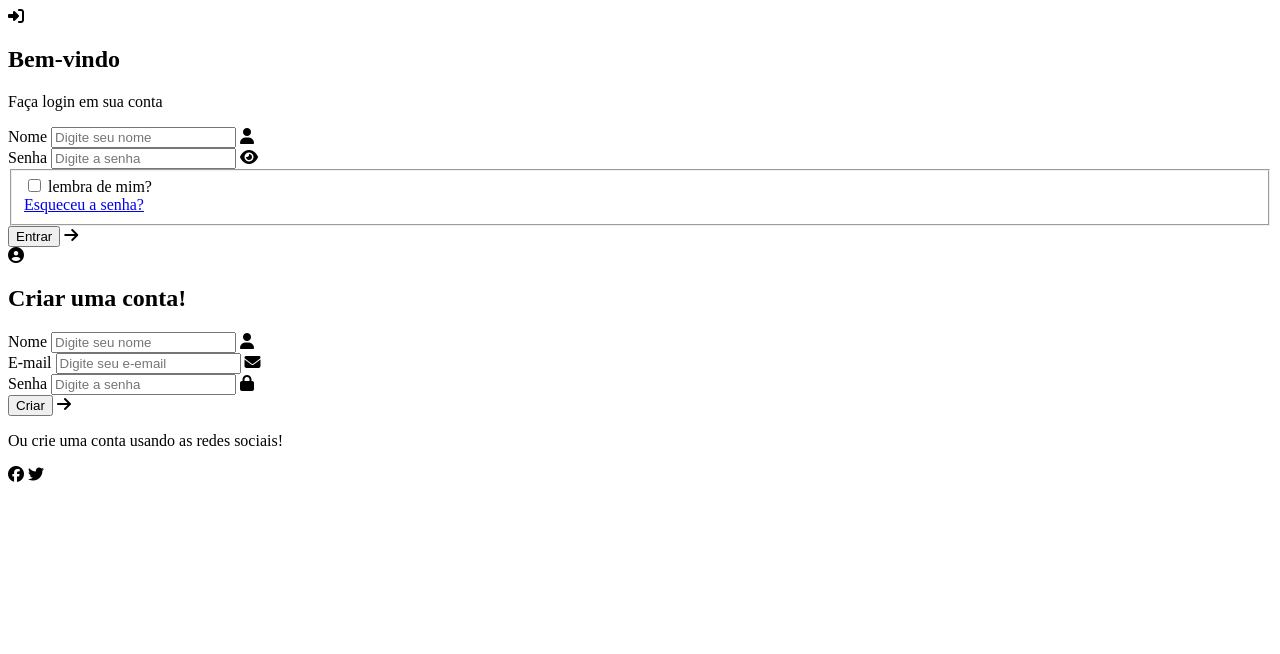
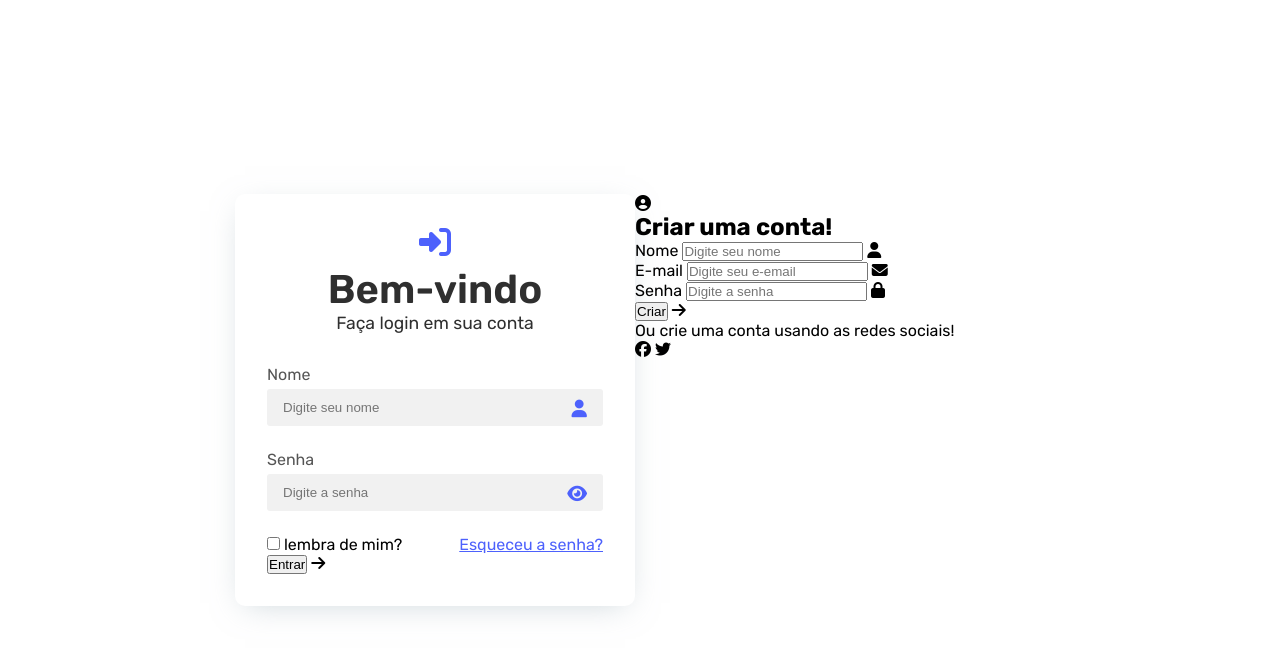
Before and after one commit to kauasilvandrade/formulario, a plain HTML site: page index.html in a window 1280 px wide. Drawn offline with Linux system fonts and the light colour scheme.

Commit message:
terminei o input nome e senha

```diff
--- a/estilo/style.css
+++ b/estilo/style.css
@@ -0,0 +1,158 @@
+@charset "UTF-8";
+
+/* FONT */
+@import url('https://fonts.googleapis.com/css2?family=Rubik:wght@300;400;500;600;700;800;900&display=swap');
+
+/* CONFIGURAÇÕES GLOBAIS */
+* {
+    margin: 0;
+    padding: 0;
+    box-sizing: border-box;
+}
+
+/* CORPO */
+body {
+    background-color: #fff;
+    min-height: 100vh;
+    min-width: 100vw;
+    display: flex;
+    align-items: center;
+    justify-content: center;
+    font-family: "Rubik", sans-serif;
+}
+
+.container {
+    display: flex;
+}
+
+/* SEÇÃO BEM VINDO */
+section.secao-bem-vindo {
+    background-color: #fff;
+    box-shadow: 0 7px 30px -10px rgb(150 170 180 / 50%);
+    padding: 2rem;
+    width: 400px;
+    border-radius: 10px;
+}
+
+section.secao-bem-vindo .login-entrada {
+    display: flex;
+    flex-direction: column;
+    align-items: center;
+}
+
+section.secao-bem-vindo .login-entrada .logo-entrar {}
+
+section.secao-bem-vindo .login-entrada .logo-entrar i {
+    font-size: 2em;
+    color: #4d61fc;
+    margin-bottom: 0.5rem;
+}
+
+section.secao-bem-vindo .login-entrada h2 {
+    color: #2f2f2f;
+    font-size: 2.5em;
+    font-weight: 600;
+}
+
+section.secao-bem-vindo .login-entrada p {
+    color: #2f2f2f;
+    font-size: 1.1em;
+    margin-bottom: 2rem;
+}
+
+/* FORMULÁRIO ENTRAR CONTA */
+form.entrar-conta {}
+
+form.entrar-conta > .campo-input {
+    position: relative;
+    margin-bottom: 1.5rem;
+}
+
+form.entrar-conta > .campo-input > label {
+    display: block;
+    font-size: 1em;
+    color: #555;
+    margin-bottom: 0.3rem;
+}
+
+form.entrar-conta > .campo-input input {
+    background-color: #f1f1f1;
+    width: 100%;
+    border-radius: 3px;
+    border: none;
+    outline: none;
+    padding: 0.7rem 1rem;
+
+}
+
+form.entrar-conta > .campo-input label.logo {
+    color: #4d61fc;
+    position: absolute;
+    top: 2.2rem;
+    right: 1rem;
+}
+
+form.entrar-conta > .campo-input label.logo i {
+    font-size: 1.1em;
+}
+
+form.entrar-conta fieldset.campo-esqueceu-senha {
+    border: none;
+    display: flex;
+    align-items: center;
+    justify-content: space-between;
+}
+
+form.entrar-conta fieldset.campo-esqueceu-senha .campo-input {}
+
+form.entrar-conta fieldset.campo-esqueceu-senha .campo-input input {}
+
+form.entrar-conta fieldset.campo-esqueceu-senha .campo-input label {}
+
+form.entrar-conta fieldset.campo-esqueceu-senha a {
+    color: #4d61fc;
+}
+
+form.entrar-conta .campo-entrar {}
+
+form.entrar-conta .campo-entrar input {}
+
+form.entrar-conta .campo-entrar i {}
+
+/* SEÇÃO CRIAR CONTA */
+section.secao-criar-conta {
+    width: 410px;
+}
+
+section.secao-criar-conta .cadastro {}
+
+section.secao-criar-conta .cadastro .logo-entrar {}
+
+section.secao-criar-conta .cadastro .logo-entrar i {}
+
+section.secao-criar-conta .cadastro h2 {}
+
+/* FORMULÁRIO CRIAR CONTA */
+form.cadastro-conta {}
+
+form.cadastro-conta .campo-input {}
+
+form.cadastro-conta .campo-input label {}
+
+form.cadastro-conta .campo-input input {}
+
+form.cadastro-conta .campo-input .logo {}
+
+form.cadastro-conta .campo-criar {}
+
+form.cadastro-conta .campo-criar input {}
+
+form.cadastro-conta .campo-criar i {}
+
+form.cadastro-conta .campo-criar i {}
+
+section.secao-criar-conta p {}
+
+section.secao-criar-conta .logos-social {}
+
+section.secao-criar-conta .logos-social i {}
--- a/index.html
+++ b/index.html
@@ -52,7 +52,9 @@
                     <input type="text" name="nome" id="nome" placeholder="Digite seu nome" autocomplete="name" required>
 
                     <!-- LOGO USUÁRIO -->
-                    <label for="nome"><i class="fas fa-user" aria-hidden="true"></i></label>
+                    <label for="nome" class="logo"><i class="fas fa-user" aria-hidden="true"></i></label>
+
+                    <div class="underline"></div>
 
                 </div>
 
@@ -64,7 +66,9 @@
                     <input type="password" name="senha" id="senha" placeholder="Digite a senha" autocomplete="current-password" required>
 
                     <!-- LOGO SENHA -->
-                    <label for="senha"><i class="fas fa-eye" aria-hidden="true"></i></label>
+                    <label for="senha" class="logo"><i class="fas fa-eye" aria-hidden="true"></i></label>
+
+                    <div class="underline"></div>
 
                 </div>
 
@@ -96,6 +100,7 @@
 
         </section>
 
+        <!-- SEÇÃO DE CRIAR CONTA -->
         <section class="secao-criar-conta">
 
             <!-- CADASTRO -->
@@ -124,7 +129,9 @@
                     <input type="text" name="criar-nome" id="criar-nome" placeholder="Digite seu nome" autocomplete="name" required>
 
                     <!-- LOGO USUÁRIO -->
-                    <label for="criar-nome"><i class="fas fa-user" aria-hidden="true"></i></label>
+                    <label for="criar-nome" class="logo"><i class="fas fa-user" aria-hidden="true"></i></label>
+
+                    <div class="underline"></div>
 
                 </div>
 
@@ -136,7 +143,9 @@
                     <input type="email" name="email" id="email" autocomplete="email" placeholder="Digite seu e-email" required>
 
                     <!-- LOGO EMAIL -->
-                    <label for="email"><i class="fas fa-envelope" aria-hidden="true"></i></label>
+                    <label for="email" class="logo"><i class="fas fa-envelope" aria-hidden="true"></i></label>
+
+                    <div class="underline"></div>
 
                 </div>
 
@@ -148,7 +157,9 @@
                     <input type="password" name="criar-senha" id="criar-senha" placeholder="Digite a senha" autocomplete="current-password" required>
 
                     <!-- LOGO SENHA -->
-                    <label for="criar-senha"><i class="fas fa-lock" aria-hidden="true"></i></label>
+                    <label for="criar-senha" class="logo"><i class="fas fa-lock" aria-hidden="true"></i></label>
+
+                    <div class="underline"></div>
 
                 </div>
 
```
